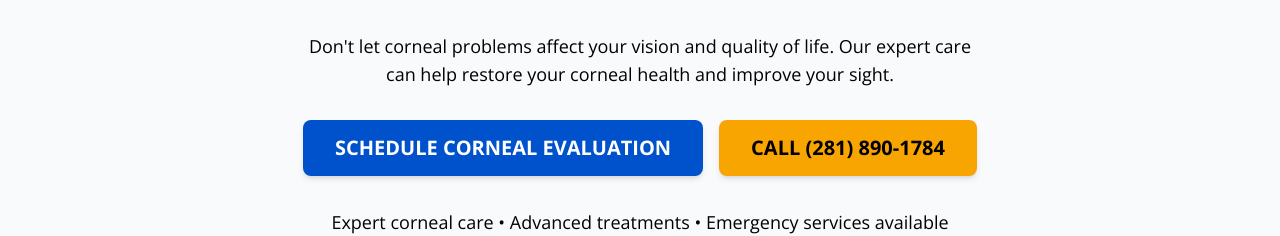
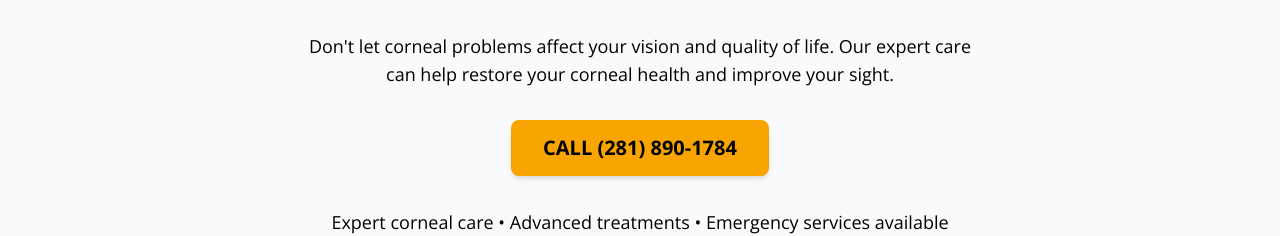
Before and after one commit to capelinsolutions/dr-zain-anwar-new, a React (Vite) app: page /services/corneal-disorders in a window 1280 px wide. Shown: the part 4160-4396 px from the top of the page. Built offline with nearby package versions, Linux system fonts and the light colour scheme.

Commit message:
Code edited in Lovable Code Editor

```diff
--- a/src/pages/CornealDisorders.tsx
+++ b/src/pages/CornealDisorders.tsx
@@ -389,9 +389,6 @@ const CornealDisorders = () => {
               restore your corneal health and improve your sight.
             </Body>
             <div className="flex flex-col sm:flex-row gap-4 justify-center">
-              <EnhancedButton variant="primary" size="xl">
-                Schedule Corneal Evaluation
-              </EnhancedButton>
               <a href="tel:+12818901784">
                 <EnhancedButton variant="accent" size="xl">
                   Call (281) 890-1784
```
